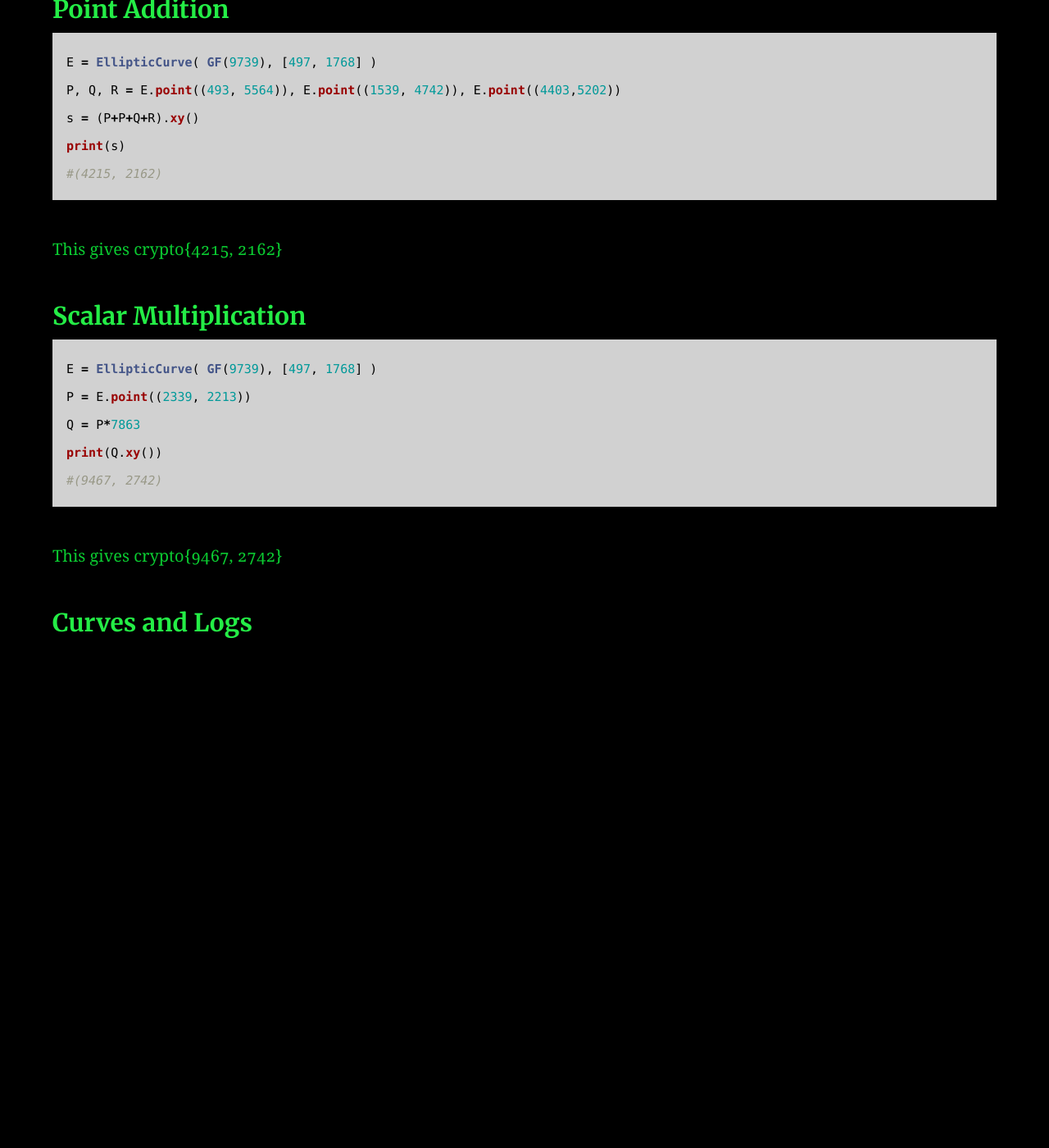
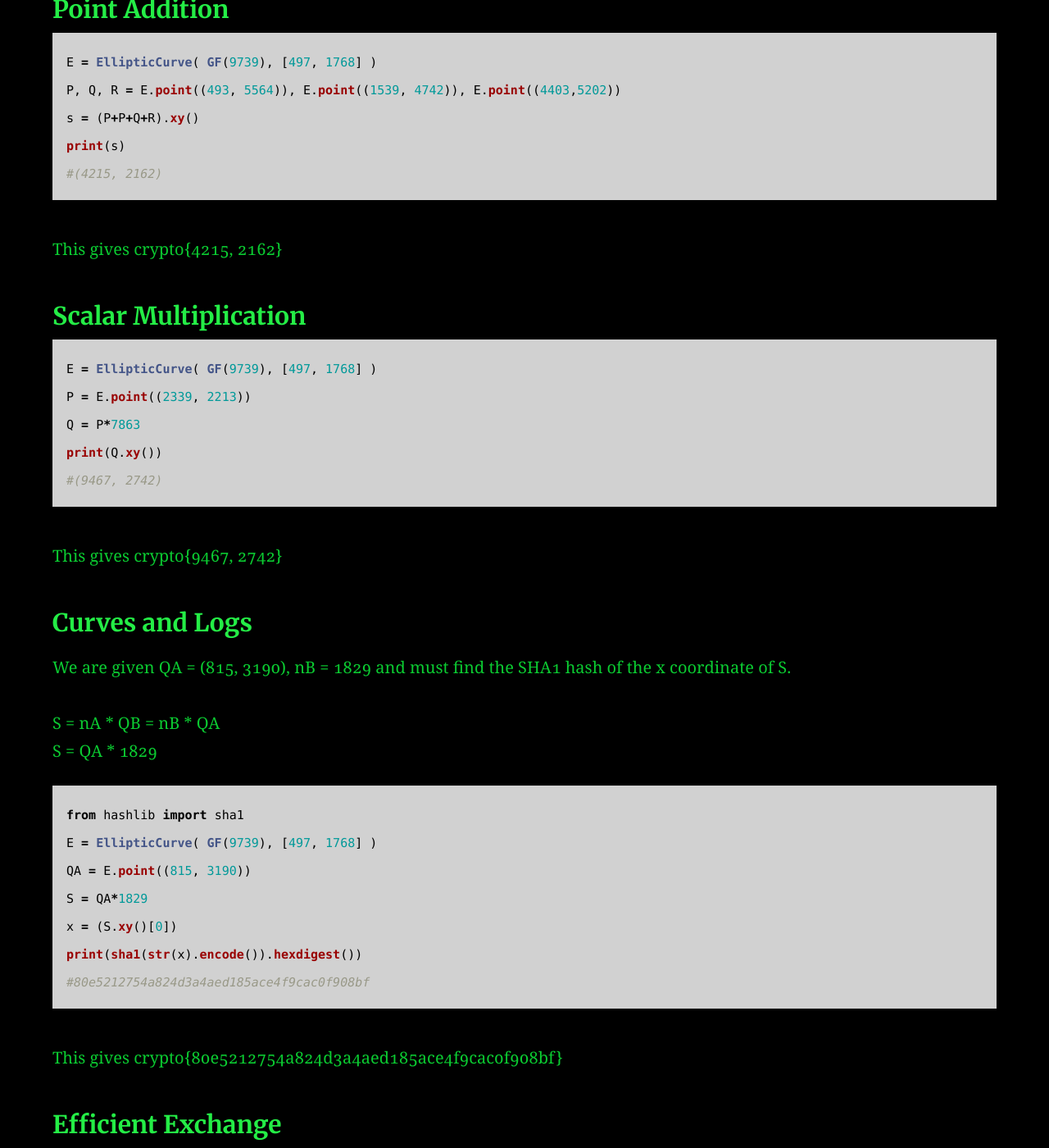
Before and after one commit to AC01010/Connor-McCartney.github.io, a Jekyll site: the page built from _posts/2009-01-10-Cryptohackellipticstarter.md, in a window 1280 px wide and 1400 px high, scrolled down 980 px. Shown: the whole window at 82% size. Built offline with Jekyll 4.4.1, drawn with Linux system fonts in a browser that asks for light colours; before the commit the page ends 1768 px from its top, so only the background shows below that.

Commit message:
Update 2009-01-10-Cryptohackellipticstarter.md

````diff
--- a/_posts/2009-01-10-Cryptohackellipticstarter.md
+++ b/_posts/2009-01-10-Cryptohackellipticstarter.md
@@ -53,3 +53,22 @@ print(Q.xy())
 This gives crypto{9467, 2742}
 
 ### Curves and Logs
+
+We are given QA = (815, 3190), nB = 1829 and must find the SHA1 hash of the x coordinate of S.
+
+S = nA * QB = nB * QA <br>
+S = QA * 1829
+
+```python
+from hashlib import sha1
+E = EllipticCurve( GF(9739), [497, 1768] )
+QA = E.point((815, 3190))
+S = QA*1829
+x = (S.xy()[0])
+print(sha1(str(x).encode()).hexdigest())
+#80e5212754a824d3a4aed185ace4f9cac0f908bf
+```
+
+This gives crypto{80e5212754a824d3a4aed185ace4f9cac0f908bf}
+
+### Efficient Exchange
````
